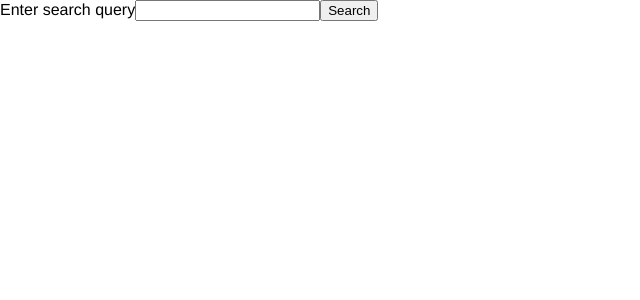
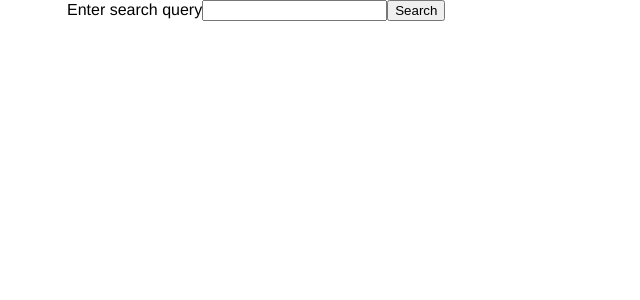
Before and after one commit to luxplanjay/react-10, a React (Create React App) app: page / in a window 1280 px wide. Shown: the top 300 px of the page, without its empty margins (0-640 px from the left). Built offline with nearby package versions, Linux system fonts and the light colour scheme.

Commit message:
Add custom loader

```diff
--- a/package.json
+++ b/package.json
@@ -9,6 +9,7 @@
     "axios": "^0.19.2",
     "react": "^16.12.0",
     "react-dom": "^16.12.0",
+    "react-loader-spinner": "^3.1.5",
     "react-scripts": "3.3.1"
   },
   "scripts": {
--- a/src/components/App.js
+++ b/src/components/App.js
@@ -1,4 +1,5 @@
 import React, { Component } from 'react';
+import Layout from './Layout';
 import Spinner from './Spinner';
 import Notification from './Notification';
 import ArticleList from './ArticleList';
@@ -53,7 +54,7 @@ export default class App extends Component {
     const { articles, loading, error } = this.state;
 
     return (
-      <>
+      <Layout>
         <SearchForm onSubmit={this.handleSearchFormSubmit} />
 
         {error && (
@@ -63,14 +64,14 @@ export default class App extends Component {
         )}
 
         {articles.length > 0 && <ArticleList articles={articles} />}
-        {loading && <Spinner message="Loading..." />}
+        {loading && <Spinner />}
 
         {articles.length > 0 && !loading && (
           <button type="button" onClick={this.fetchArticles}>
             Load more
           </button>
         )}
-      </>
+      </Layout>
     );
   }
 }
--- /dev/null
+++ b/src/components/Layout.js
@@ -0,0 +1,13 @@
+import React from 'react';
+
+const styles = {
+  maxWidth: 1170,
+  marginLeft: 'auto',
+  marginRight: 'auto',
+  paddingRight: 12,
+  paddingLeft: 12,
+};
+
+const Layout = ({ children }) => <div style={styles}>{children}</div>;
+
+export default Layout;
--- a/src/components/Spinner.js
+++ b/src/components/Spinner.js
@@ -1,5 +1,7 @@
 import React from 'react';
+import Loader from 'react-loader-spinner';
+import 'react-loader-spinner/dist/loader/css/react-spinner-loader.css';
 
-export default function Spinner({ message }) {
-  return <p>{message}</p>;
+export default function Spinner() {
+  return <Loader type="TailSpin" color="#00BFFF" height={60} width={60} />;
 }
```
Also changed, not shown: 1 other file (tests, documents, lock files or other folders).
